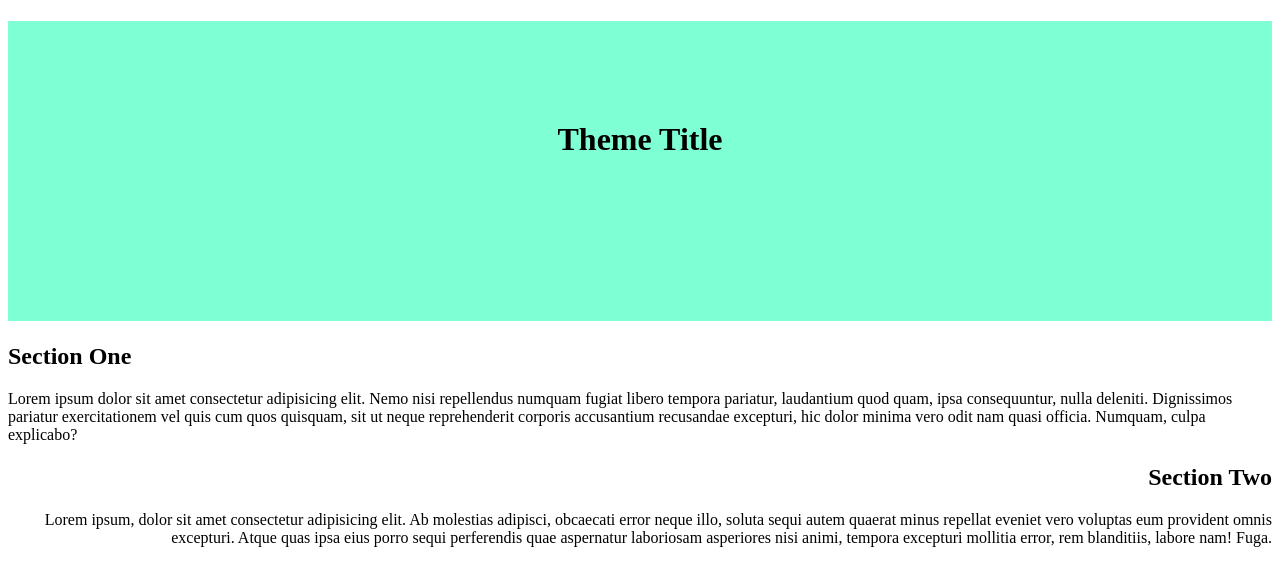
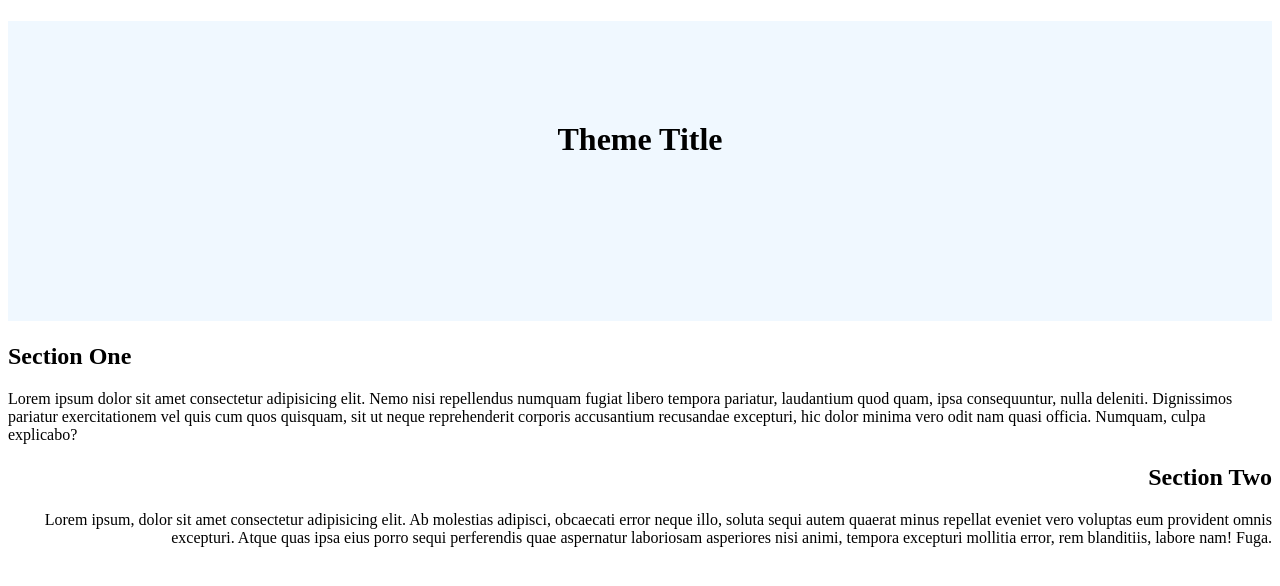
Before and after one commit to Merkeb-Tec/mobile-friendly-practice, a plain HTML site: page index.html in a window 1280 px wide. Drawn offline with Linux system fonts and the light colour scheme.

Commit message:
changes to css adding media queries

```diff
--- a/css/styles.css
+++ b/css/styles.css
@@ -11,3 +11,18 @@ h1 {
     width: auto;
     margin: auto;
 }
+@media only screen and (min-width: 480px) {
+    h1 {
+      background-color: red;
+    }
+  }
+  @media only screen and (min-width: 768px) {
+    h1 {
+      background-color: yellow;
+    }
+  }
+  @media only screen and (min-width: 1024px) {
+    h1 {
+      background-color:aliceblue
+    }
+  }
```
